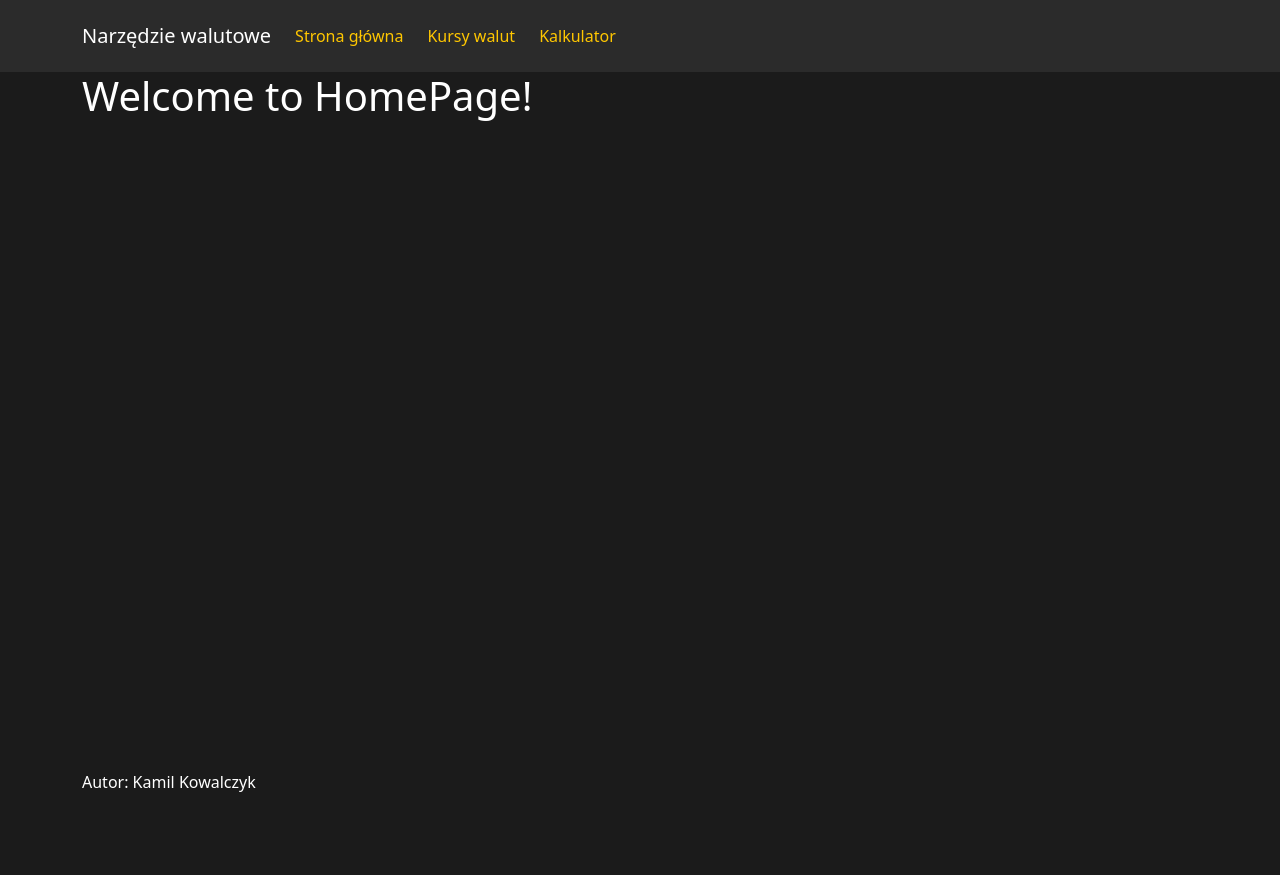
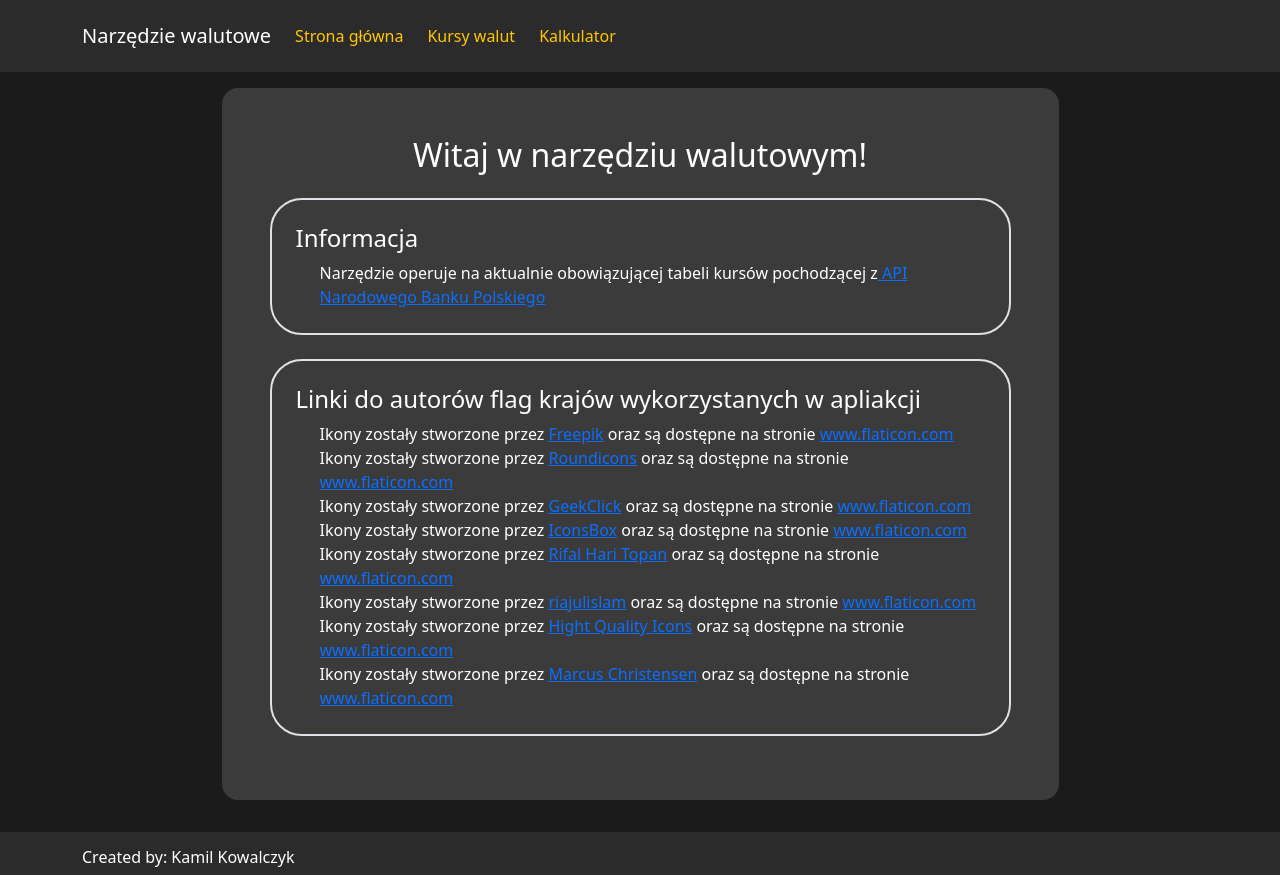
Before and after one commit to Kamil-Kowalczyk/currency-tool, a React (Vite) app: page / in a window 1280 px wide. Before the commit the page ends 800 px from the top, so only its background shows below. Built offline with nearby package versions, Linux system fonts and the light colour scheme; no server answers.

Commit message:
a little styling changes

```diff
--- a/src/app/components/home/home.module.scss
+++ b/src/app/components/home/home.module.scss
@@ -0,0 +1,3 @@
+.holder {
+    background-color: #3B3B3B;
+}
--- a/src/app/components/home/home.tsx
+++ b/src/app/components/home/home.tsx
@@ -1,12 +1,45 @@
-import './home.module.scss';
+import { ReactNode } from 'react';
+import styles from './home.module.scss';
 
-/* eslint-disable-next-line */
 export interface HomeProps {}
+
+interface CardProps {
+  title: string
+  children?: ReactNode
+
+}
+
+function Card({ title, children }: CardProps) {
+  return (
+    <div className='m-4 p-4 border border-2 rounded-5'>
+      <h4>{title}</h4>
+      <div className='ms-4'>
+        {children}
+      </div>
+    </div>
+  )
+}
 
 export function Home(props: HomeProps) {
   return (
-    <div>
-      <h1>Welcome to HomePage!</h1>
+    <div className={`col-9 mx-auto p-4 mt-3 h-100 rounded-4 ${styles.holder}`}>
+      <h2 className='text-center m-4'>Witaj w narzędziu walutowym!</h2>
+      <div>
+        <Card title='Informacja'>
+          Narzędzie operuje na aktualnie obowiązującej tabeli kursów pochodzącej z
+          <a href='http://api.nbp.pl/'> API Narodowego Banku Polskiego</a>
+        </Card>
+        <Card title='Linki do autorów flag krajów wykorzystanych w apliakcji'>
+          <div>Ikony zostały stworzone przez <a href="https://www.freepik.com" title="Freepik">Freepik</a> oraz są dostępne na stronie <a href="https://www.flaticon.com/" title="Flaticon">www.flaticon.com</a></div>
+          <div>Ikony zostały stworzone przez <a href="https://www.flaticon.com/authors/roundicons" title="Roundicons">Roundicons</a> oraz są dostępne na stronie <a href="https://www.flaticon.com/" title="Flaticon">www.flaticon.com</a></div>
+          <div>Ikony zostały stworzone przez <a href="https://www.flaticon.com/authors/geekclick" title="GeekClick">GeekClick</a> oraz są dostępne na stronie <a href="https://www.flaticon.com/" title="Flaticon">www.flaticon.com</a></div>
+          <div>Ikony zostały stworzone przez <a href="https://www.flaticon.com/authors/iconsbox" title="IconsBox">IconsBox</a> oraz są dostępne na stronie <a href="https://www.flaticon.com/" title="Flaticon">www.flaticon.com</a></div>
+          <div>Ikony zostały stworzone przez <a href="https://www.flaticon.com/authors/rifal-hari-topan" title="Rifal Hari Topan">Rifal Hari Topan</a> oraz są dostępne na stronie <a href="https://www.flaticon.com/" title="Flaticon">www.flaticon.com</a></div>
+          <div>Ikony zostały stworzone przez <a href="https://www.flaticon.com/authors/riajulislam" title="riajulislam">riajulislam</a> oraz są dostępne na stronie <a href="https://www.flaticon.com/" title="Flaticon">www.flaticon.com</a></div>
+          <div>Ikony zostały stworzone przez <a href="https://www.flaticon.com/authors/hight-quality-icons" title="Hight Quality Icons">Hight Quality Icons</a> oraz są dostępne na stronie <a href="https://www.flaticon.com/" title="Flaticon">www.flaticon.com</a></div>
+          <div>Ikony zostały stworzone przez <a href="https://www.flaticon.com/authors/marcus-christensen" title="Marcus Christensen">Marcus Christensen</a> oraz są dostępne na stronie <a href="https://www.flaticon.com/" title="Flaticon">www.flaticon.com</a></div>
+        </Card>
+      </div>
     </div>
   );
 }
--- a/src/app/layouts/footer/footer.module.scss
+++ b/src/app/layouts/footer/footer.module.scss
@@ -1,7 +1,3 @@
-/*
- * Replace this with your own classes
- *
- * e.g.
- * .container {
- * }
-*/
+.holder {
+    background-color: #2B2B2B;
+}
--- a/src/app/layouts/footer/footer.tsx
+++ b/src/app/layouts/footer/footer.tsx
@@ -2,8 +2,10 @@ import styles from './footer.module.scss';
 
 export function Footer() {
   return (
-    <div className='container mt-5'>
-      <h6 className='text-start' >Autor: Kamil Kowalczyk</h6>
+    <div className={`container-fluid mt-5 pt-3 ${styles.holder}`}>
+      <div className='container'>
+        <h6 className='text-start' >Created by: Kamil Kowalczyk</h6>
+      </div>
     </div>
   )
 }
```
